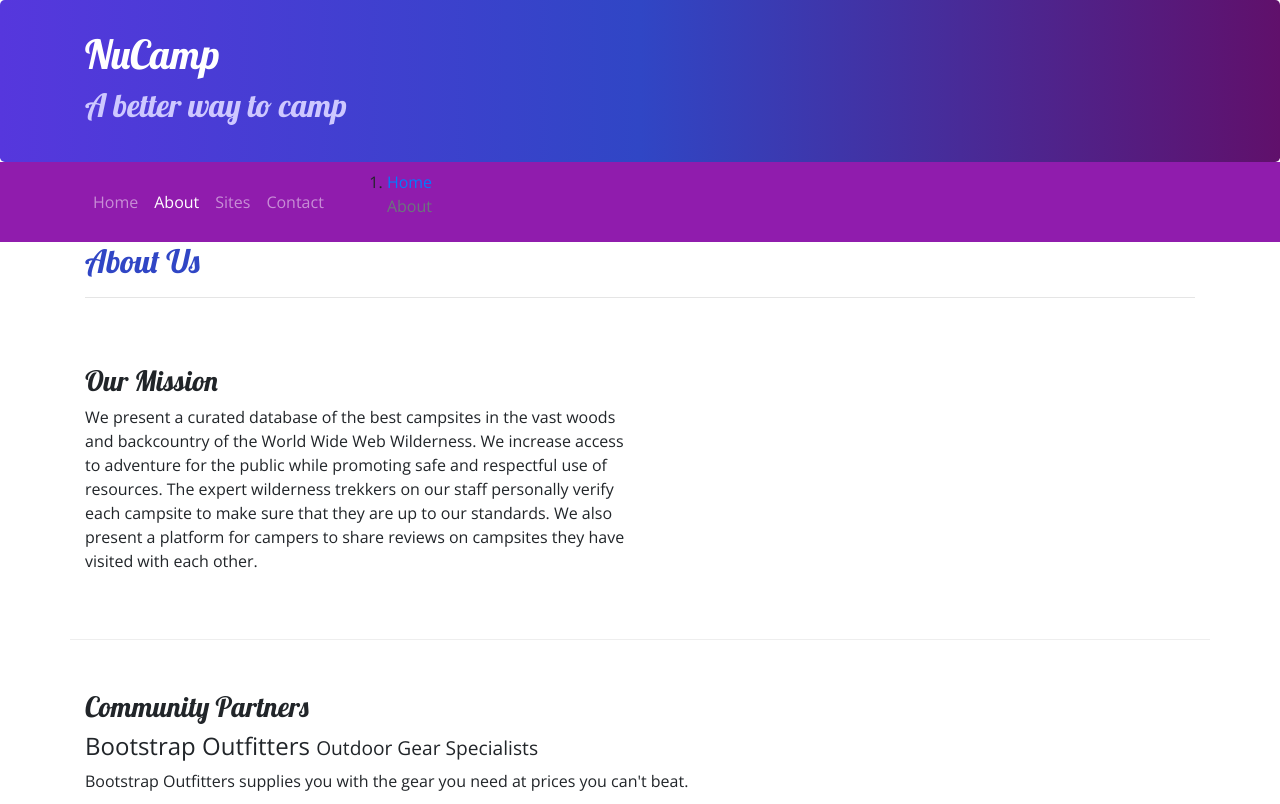
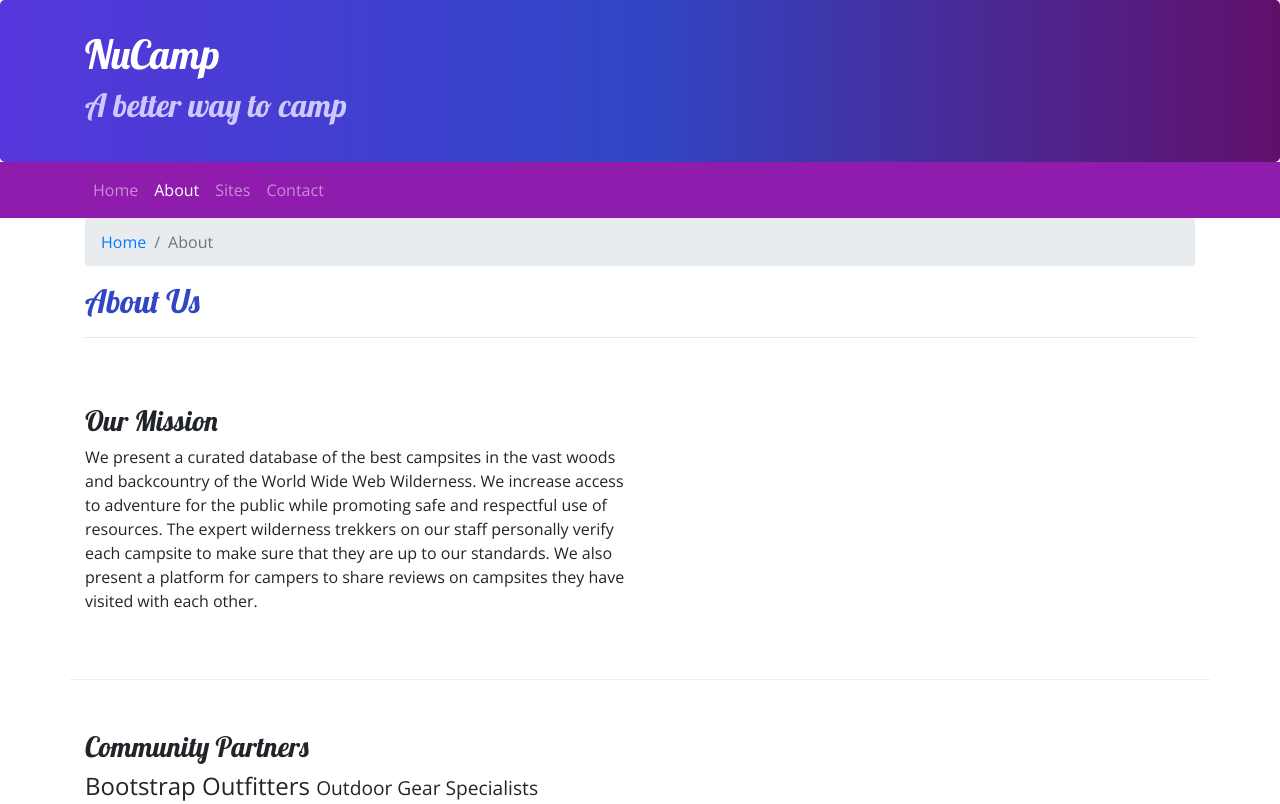
Before and after one commit to mattsander1966/newcampsite, a website: page aboutus.html in a window 1280 px wide. Shown: the top 804 px of the page. Drawn offline with nearby package versions, Linux system fonts and the light colour scheme.

Commit message:
breadcrumbs

```diff
--- a/aboutus.html
+++ b/aboutus.html
@@ -36,12 +36,7 @@
               <li class="nav-item"><a class="nav-link" href="#">Sites</a></li>
               <li class="nav-item"><a class="nav-link" href="#">Contact</a></li>
             </ul>
-            <div class="col">
-              <ol class="breadcrumbs">
-                <li class="breadcrumbs-item"><a href="index.html">Home</a></li>
-                <li class="breadcrumb-item active">About</li>
-              </ol>
-            </div>
+
           </div>
         </div>
       </nav>
@@ -49,6 +44,10 @@
     <div class="container">
       <div class="row">
         <div class="col">
+          <ol class="breadcrumb">
+              <li class="breadcrumb-item"> <a href="index.html">Home</a></li>
+              <li class="breadcrumb-item active">About</li>
+            </ol>
           <h2>About Us</h2>
           <hr />
         </div>
```
